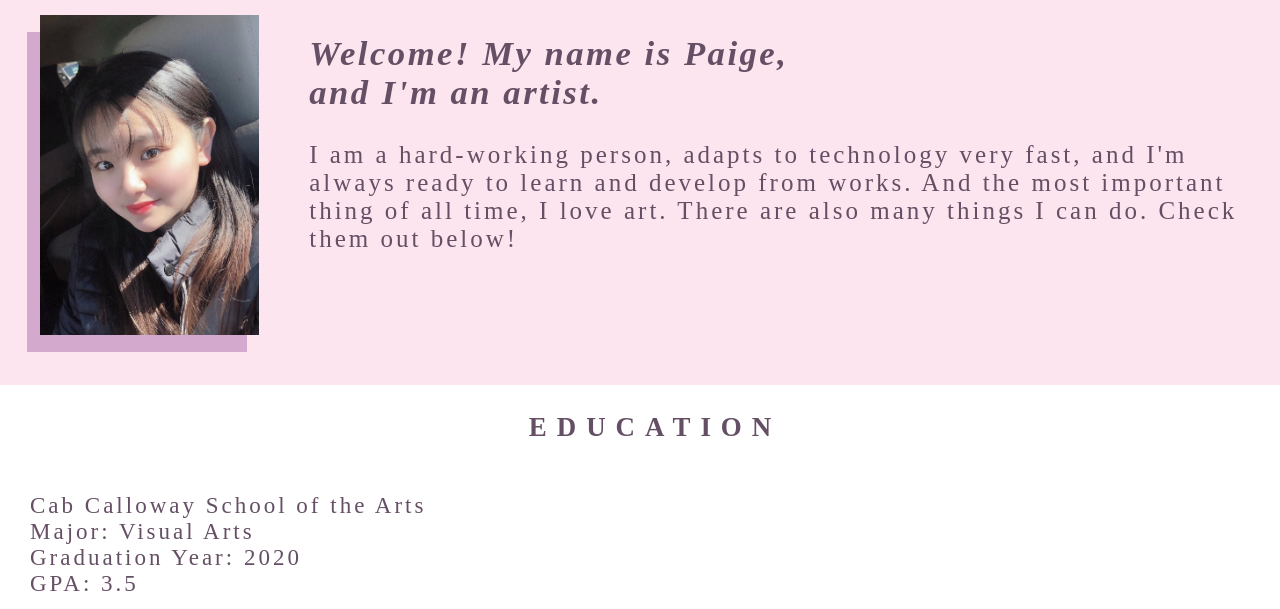
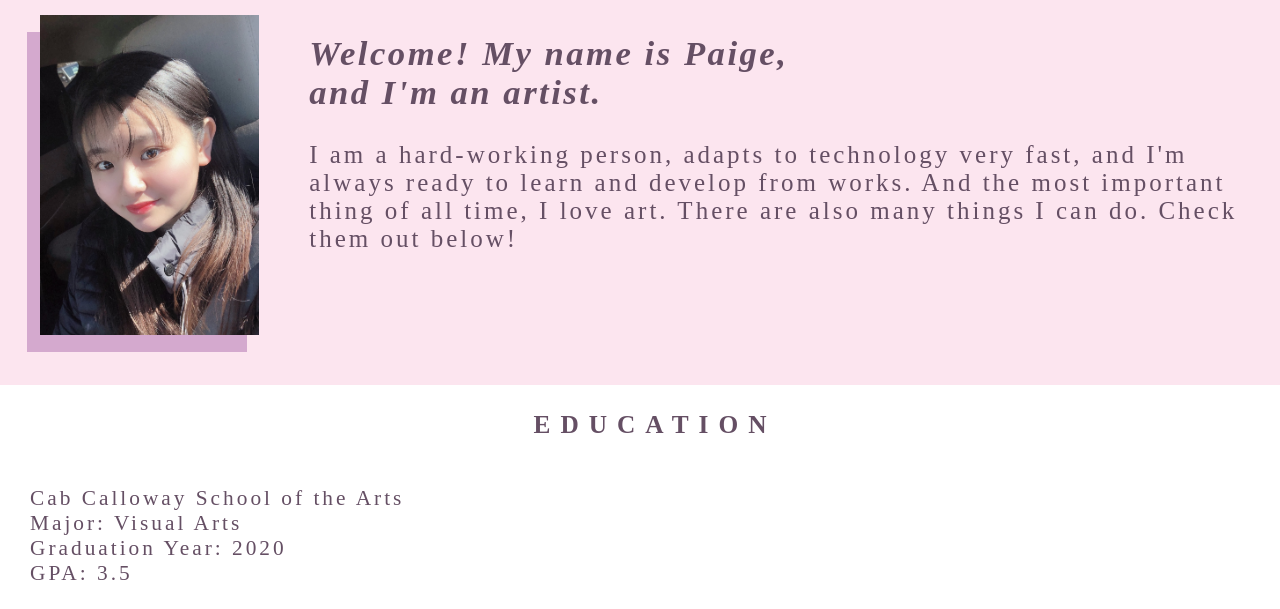
Before and after one commit to hyuneee/webwebweb, a plain HTML site: page index.html in a window 1280 px wide. Shown: the part 343-952 px from the top of the page. Drawn offline with Linux system fonts and the light colour scheme.

Commit message:
190529-03

```diff
--- a/style.css
+++ b/style.css
@@ -184,3 +184,11 @@ a{
         margin-left: 105px;
     }
 }
+#topic{
+    display: flex;
+    align-items: center;
+    font-size: 19pt;
+}
+p{
+    font-size: 16pt
+}
```
